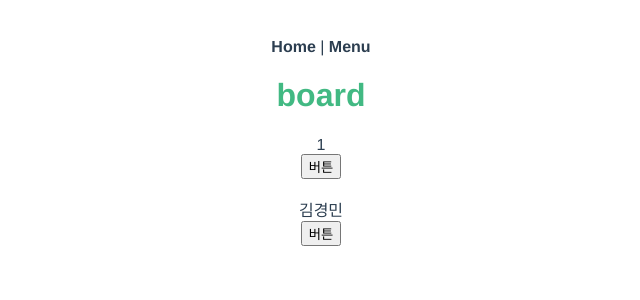
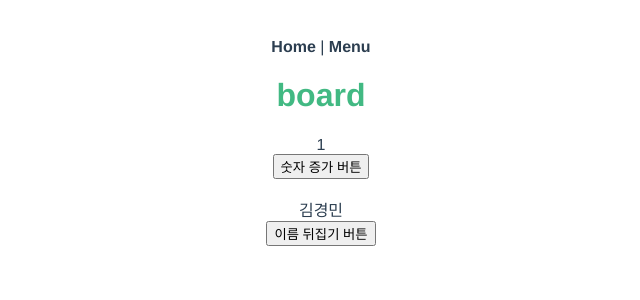
Before and after one commit to kyeongmin21/vueStudy, a Vue app: page /board in a window 1280 px wide. Shown: the top 300 px of the page, without its empty margins (319-959 px from the left). Built offline with nearby package versions, Linux system fonts and the light colour scheme.

Commit message:
버튼 이름 변경

```diff
--- a/src/components/BoardChild.vue
+++ b/src/components/BoardChild.vue
@@ -1,10 +1,10 @@
 <template>
   <div>
     <div>{{ num }}</div>
-    <button @click="update"> 버튼</button>
+    <button @click="update">숫자 증가 버튼</button>
     <br><br>
     <div>{{ human }}</div>
-    <button @click="reverseName">버튼</button>
+    <button @click="reverseName">이름 뒤집기 버튼</button>
   </div>
 </template>
 
```
